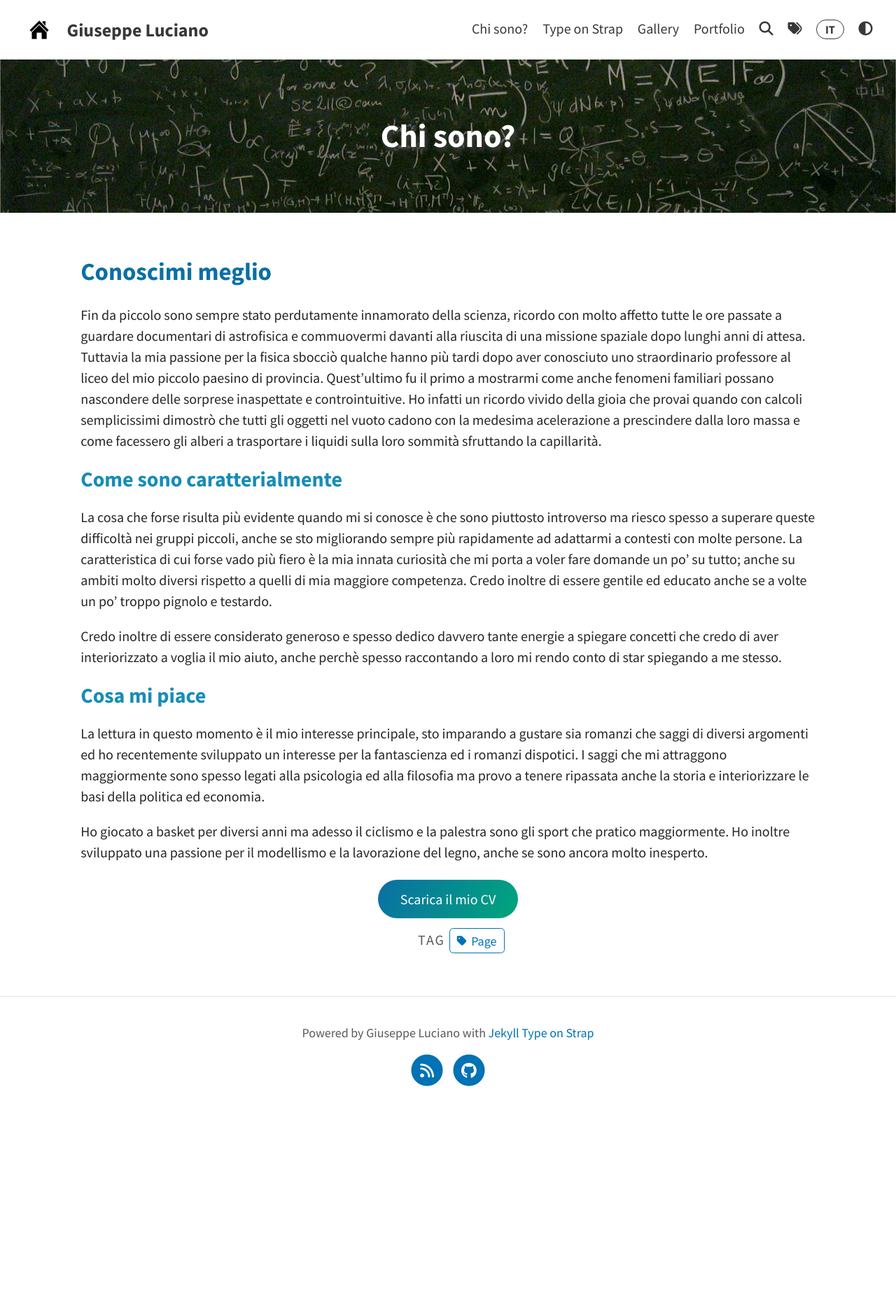
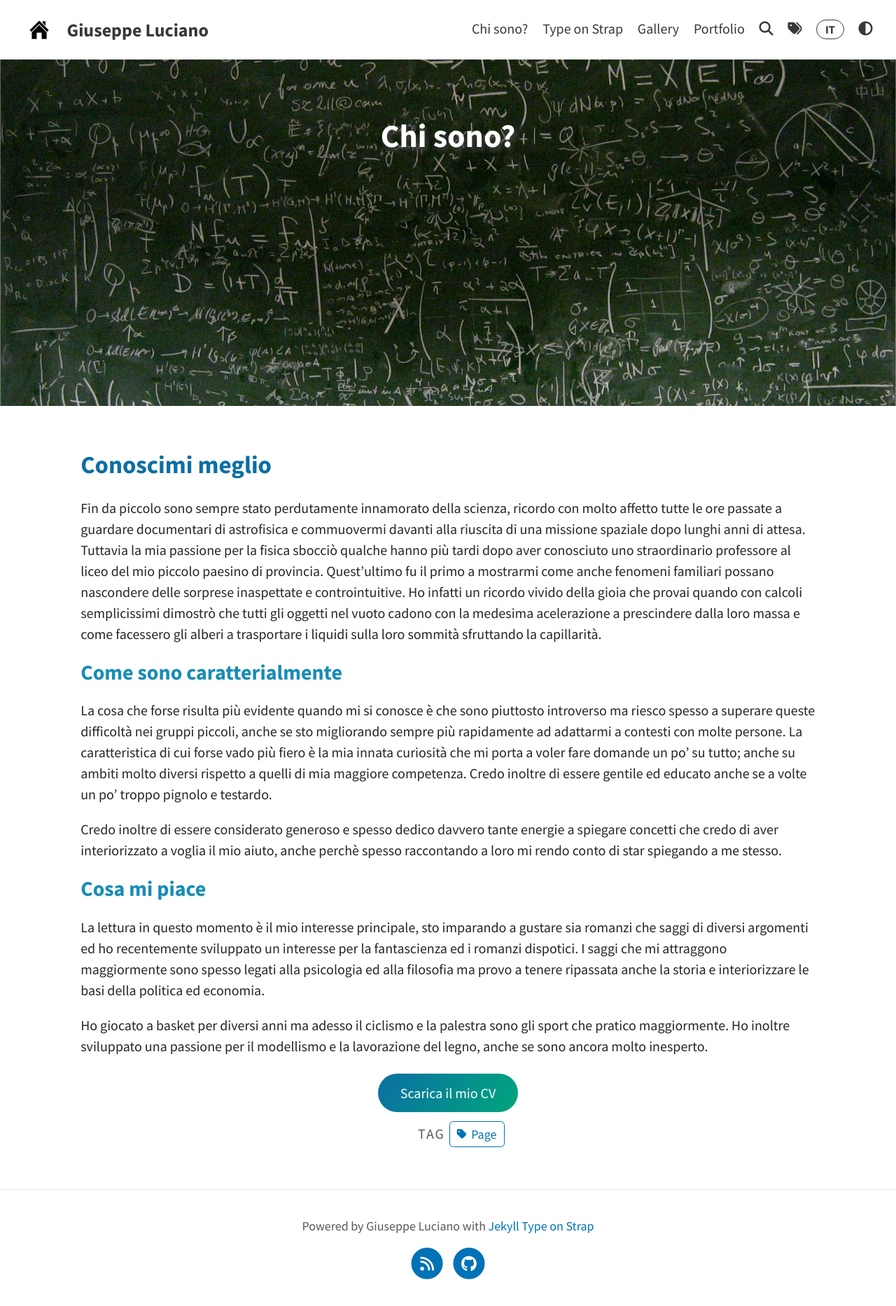
Before and after one commit to Sigfrido11/personal_website, a Jekyll site: the page built from pages/about.md, in a window 1280 px wide. Shown: the whole page at 70% size. Built offline with Jekyll 4.4.1, drawn with Linux system fonts in a browser that asks for light colours; a script that is not in the unit is left out; before the commit the page ends 1590 px from its top, so only the background shows below that.

Commit message:
vediamo ora come vanno le foto

```diff
--- a/_sass/layouts/_blog.scss
+++ b/_sass/layouts/_blog.scss
@@ -72,8 +72,10 @@
 
         img {
           width: 100%;
+          height: 100%;
           padding: 0;
           vertical-align: middle;
+          object-fit: cover;
         }
 
       }
--- a/_sass/layouts/_posts.scss
+++ b/_sass/layouts/_posts.scss
@@ -130,6 +130,9 @@ header {
     color: var(--header-text);
     margin-bottom: 0;
     padding: 3.6% $padding-large;
+    min-height: 55vh;
+    background-size: cover;
+    background-position: center center;
 
     .meta, .meta-separator, .last-modified {
       color: var(--header-text);
@@ -161,20 +164,8 @@ header {
     padding: $padding-large*1.5 $padding-small;
   }
 
-  @media screen and (min-width: $break) {
-    background-size: 100% auto;
-  }
-
-  @media screen and (max-width: $break) {
-    background-size: 140% auto;
-  }
-
-  @media screen and (max-width: $sm-break) {
-    background-size: 200% auto;
-  }
-
   &:hover {
-    background-size: 130% auto;
+    background-size: 110%;
     filter: brightness(1.05);
   }
 }
```
Lines whose indentation alone changed are shown as unchanged.
